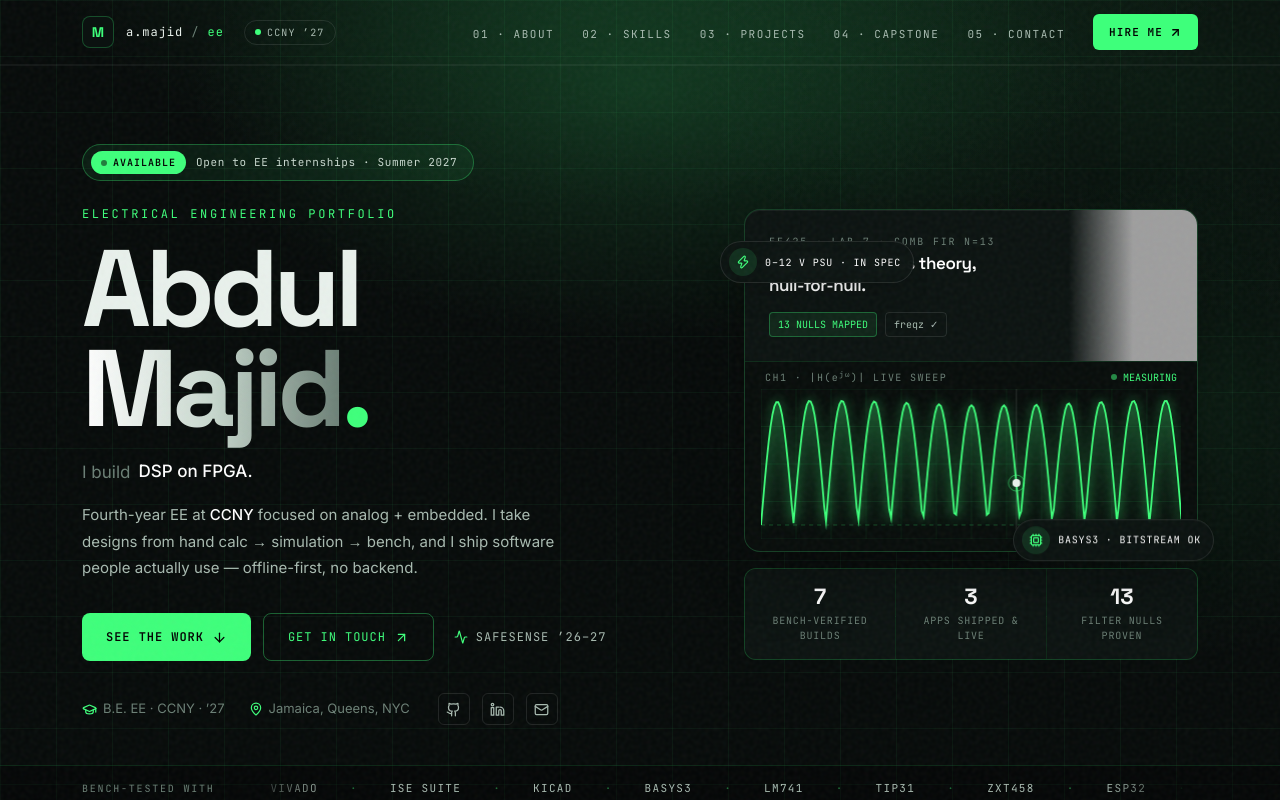
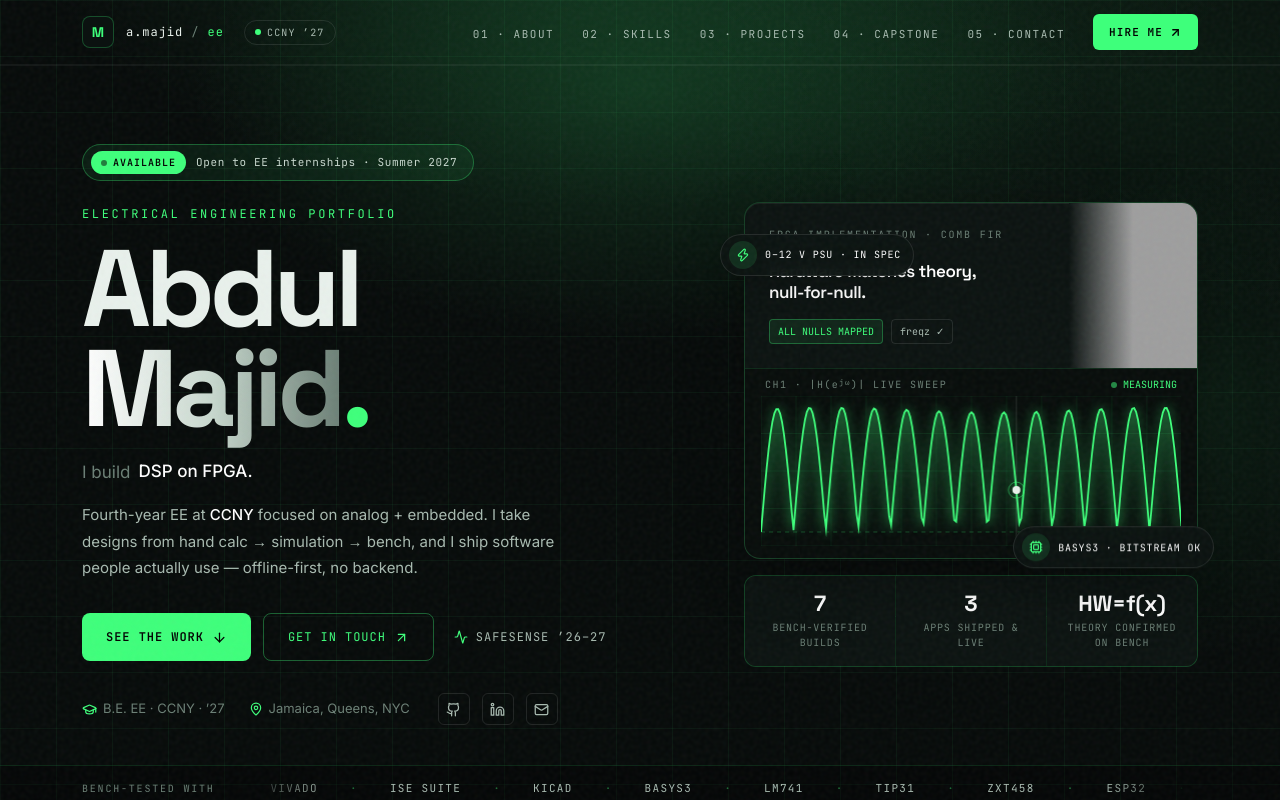
Before and after one commit to amajid17/Portfolio, a React (Vite) app: page / in a window 1280 px wide. Shown: the top 800 px of the page. Built offline with nearby package versions, Linux system fonts and the light colour scheme; grey boxes are pictures that could not be loaded.

Commit message:
Add Linkedin icon and update references

```diff
--- a/src/components/hero.tsx
+++ b/src/components/hero.tsx
@@ -1,16 +1,11 @@
 import { useEffect, useRef, useState } from "react";
 import { motion } from "framer-motion";
-import { ArrowDown, ArrowUpRight, MapPin, GraduationCap, Mail, Activity, Cpu, Zap } from "lucide-react";
+import { ArrowDown, ArrowUpRight, MapPin, GraduationCap, Mail, Activity, Cpu, Zap, Linkedin } from "lucide-react";
 import { PROFILE } from "../data";
 
 function GithubIcon({ size = 15 }: { size?: number }) {
   return (
     <svg width={size} height={size} viewBox="0 0 24 24" fill="none" stroke="currentColor" strokeWidth={2} strokeLinecap="round" strokeLinejoin="round"><path d="M15 22v-4a4.8 4.8 0 0 0-1-3.5c3 0 6-2 6-5.5.08-1.25-.27-2.48-1-3.5.28-1.15.28-2.35 0-3.5 0 0-1 0-3 1.5-2.64-.5-5.36-.5-8 0C6 2 5 2 5 2c-.3 1.15-.3 2.35 0 3.5A5.403 5.403 0 0 0 4 9c0 3.5 3 5.5 6 5.5-.39.49-.68 1.05-.85 1.65-.17.6-.22 1.23-.15 1.85v4" /><path d="M9 18c-4.51 2-5-2-7-2" /></svg>
-  );
-}
-function LinkedinIcon({ size = 15 }: { size?: number }) {
-  return (
-    <svg width={size} height={size} viewBox="0 0 24 24" fill="none" stroke="currentColor" strokeWidth={2} strokeLinecap="round" strokeLinejoin="round"><path d="M16 8a6 6 0 0 1 6 6v7h-4v-7a2 2 0 0 0-2-2 2 2 0 0 0-2 2v7h-4V8h4v2..." /><rect width="4" height="12" x="2" y="9" /><circle cx="4" cy="4" r="2" /></svg>
   );
 }
 
@@ -182,7 +177,7 @@ export function Hero() {
             <span className="inline-flex items-center gap-1.5"><MapPin size={14} className="text-[#3eff7b]" /> {PROFILE.location}</span>
             <span className="inline-flex items-center gap-3 ml-1">
               <a href={PROFILE.github} target="_blank" rel="noopener" aria-label="GitHub" className="w-8 h-8 grid place-items-center rounded-md border border-white/10 text-[#a8bab0] hover:text-[#3eff7b] hover:border-[rgba(62,255,123,0.4)] transition-colors"><GithubIcon size={15} /></a>
-              <a href={PROFILE.linkedin} target="_blank" rel="noopener" aria-label="LinkedIn" className="w-8 h-8 grid place-items-center rounded-md border border-white/10 text-[#a8bab0] hover:text-[#3eff7b] hover:border-[rgba(62,255,123,0.4)] transition-colors"><LinkedinIcon size={15} /></a>
+              <a href={PROFILE.linkedin} target="_blank" rel="noopener" aria-label="LinkedIn" className="w-8 h-8 grid place-items-center rounded-md border border-white/10 text-[#a8bab0] hover:text-[#3eff7b] hover:border-[rgba(62,255,123,0.4)] transition-colors"><Linkedin size={15} /></a>
               <a href={`mailto:${PROFILE.email}`} aria-label="Email" className="w-8 h-8 grid place-items-center rounded-md border border-white/10 text-[#a8bab0] hover:text-[#3eff7b] hover:border-[rgba(62,255,123,0.4)] transition-colors"><Mail size={15} /></a>
             </span>
           </motion.div>
@@ -193,10 +188,10 @@ export function Hero() {
           <div className="relative rounded-[16px] overflow-hidden border border-[rgba(62,255,123,0.18)] bg-[#0b1210] card-ring">
             <div className="grid grid-cols-[1fr_128px]">
               <div className="p-5 md:p-6">
-                <p className="font-mono2 text-[10px] tracking-[0.18em] uppercase text-[#6b7f75] mb-1">EE425 · Lab 7 · Comb FIR N=13</p>
+                <p className="font-mono2 text-[10px] tracking-[0.18em] uppercase text-[#6b7f75] mb-1">FPGA Implementation · Comb FIR Filter</p>
                 <p className="font-display font-semibold text-[17px] tracking-tight text-white leading-tight">Hardware matches theory,<br />null-for-null.</p>
                 <div className="mt-4 flex gap-2">
-                  <span className="font-mono2 text-[10px] px-2 py-1 rounded border border-[rgba(62,255,123,0.3)] text-[#3eff7b] bg-[rgba(62,255,123,0.08)]">13 NULLS MAPPED</span>
+                  <span className="font-mono2 text-[10px] px-2 py-1 rounded border border-[rgba(62,255,123,0.3)] text-[#3eff7b] bg-[rgba(62,255,123,0.08)]">ALL NULLS MAPPED</span>
                   <span className="font-mono2 text-[10px] px-2 py-1 rounded border border-white/10 text-[#a8bab0]">freqz ✓</span>
                 </div>
               </div>
@@ -229,7 +224,7 @@ export function Hero() {
             {[
               ["7", "bench-verified builds"],
               ["3", "apps shipped & live"],
-              ["13", "filter nulls proven"],
+              ["HW=f(x)", "theory confirmed on bench"],
             ].map(([v, l]) => (
               <div key={l} className="bg-[#0b1210] px-4 py-4 text-center">
                 <p className="font-display font-bold text-[22px] text-white leading-none">{v}</p>
```
